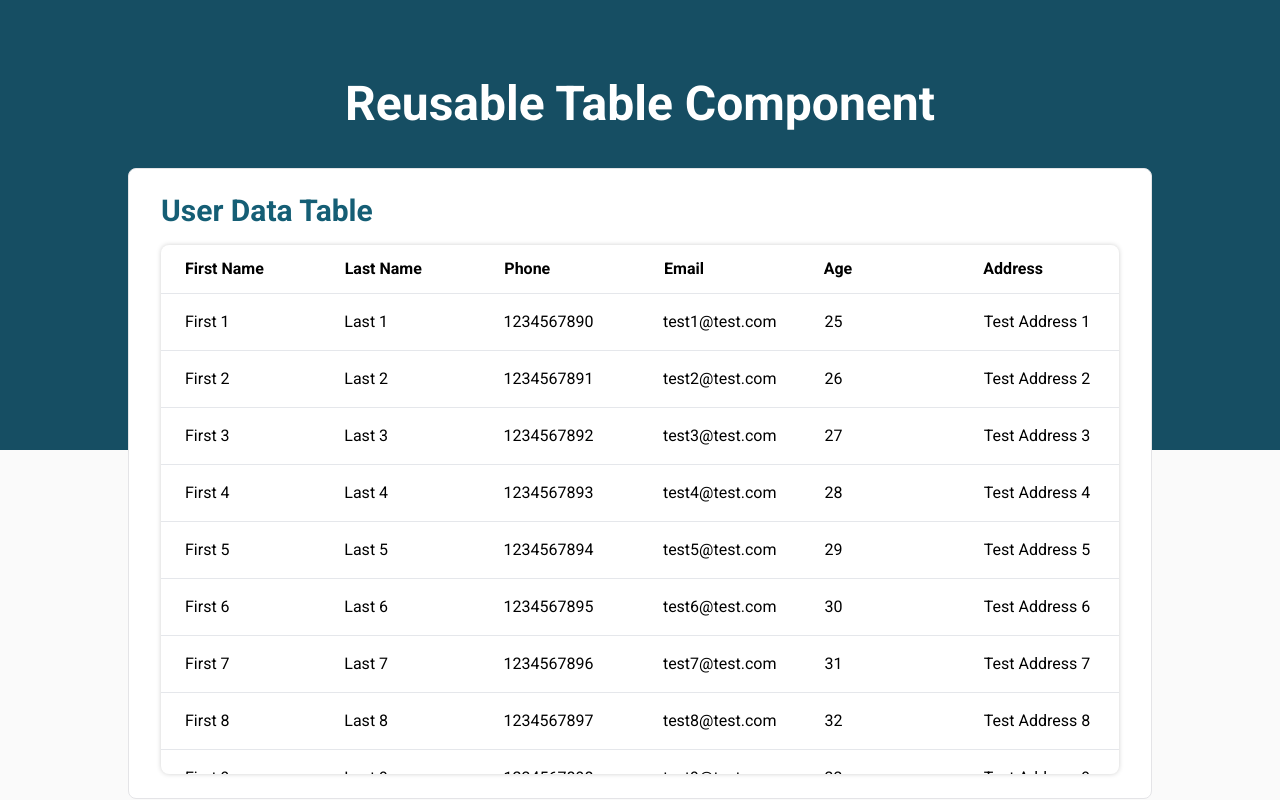
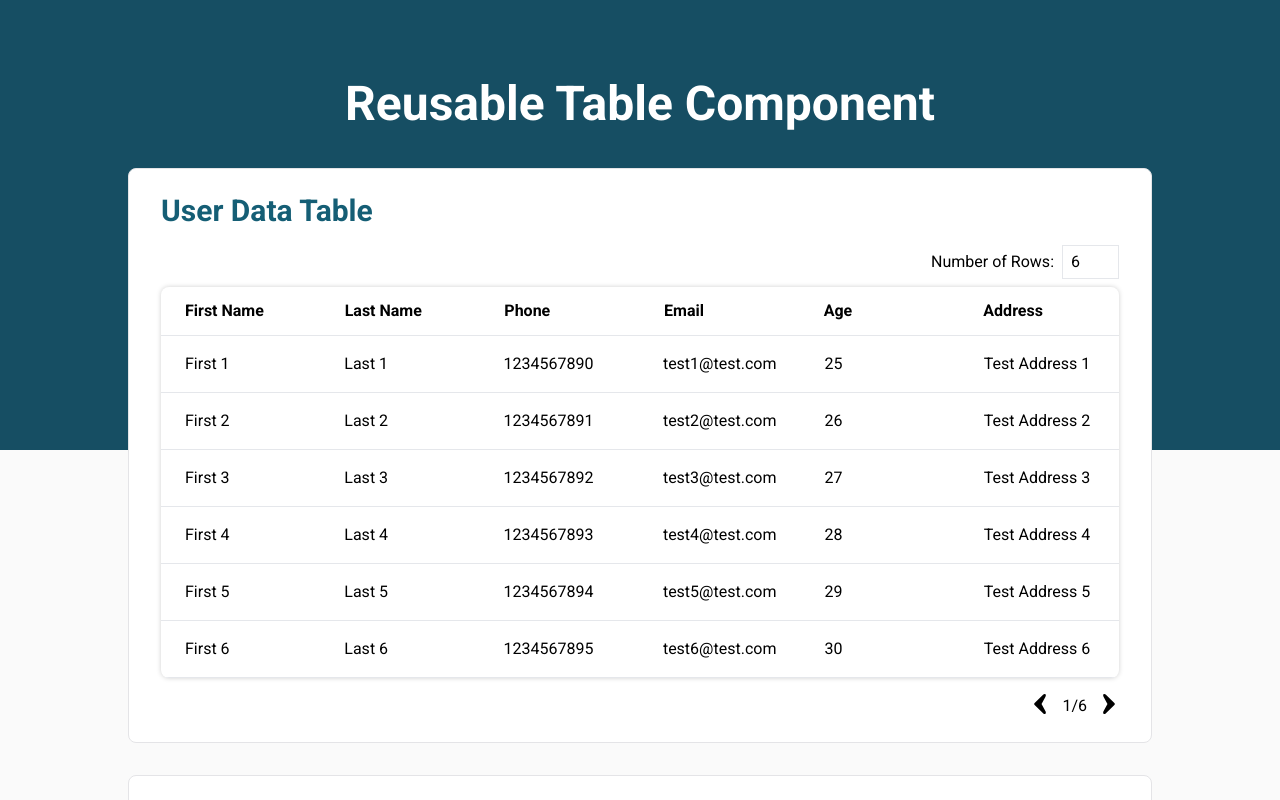
Before and after one commit to UnaizaZafar/Dynamic-React-Table-A-Feature-Rich-Reusable-Component, a Next.js app: page / in a window 1280 px wide. Shown: the top 800 px of the page. Built offline with nearby package versions, Linux system fonts and the light colour scheme.

Commit message:
feat: Pagination Added

```diff
--- a/app/components/UserTable.jsx
+++ b/app/components/UserTable.jsx
@@ -1,8 +1,42 @@
+"use client";
+import { useState } from "react";
+
 const UserTable = ({ userData, tableHeading, columns }) => {
   const data = Array.isArray(userData) ? userData : userData.data;
+  const [currentPage, setCurrentPage] = useState(1); //to be at the 1st page when page loads
+  // const rowsPerPage = 6;
+  const [rowsPerPage, setRowsPerPage] = useState(6);
+  const lastIndex = currentPage * rowsPerPage; //getting the index of last row on selected page
+  const startIndex = lastIndex - rowsPerPage;
+  const numberOfPages = Math.ceil(data.length / rowsPerPage); // divide total data with rows to get number of pages on which the data is divided
+  const records = data.slice(startIndex, lastIndex);
+  function nextPage() {
+    if (currentPage != numberOfPages) {
+      // if its not on the last page then move forwards
+      setCurrentPage((prev) => prev + 1);
+    }
+  }
+
+  function prevPage() {
+    if (currentPage != 1) {
+      setCurrentPage((prev) => prev - 1);
+    }
+  }
+
   return (
     <div className="mx-auto w-full max-w-4/5 rounded-lg px-8 py-6 text-black bg-white border border-zinc-200">
       <h1 className="text-3xl text-cyan-800 font-bold  pb-4">{tableHeading}</h1>
+      <div className="flex gap-2 mb-2 items-center justify-end">
+        <h3 className="font-medium">Number of Rows: </h3>
+        <input
+          type="number"
+          value={rowsPerPage}
+          min={1}
+          max={10}
+          onChange={() => setRowsPerPage(event.target.value)}
+          className="border pl-2 py-1"
+        />
+      </div>
       <table className="w-full  rounded-lg overflow-hidden shadow-custom-shadow flex flex-col">
         <thead className="border-b border-zinc-0 bg-zinc-0">
           <tr className="*:py-3 *:px-6 *:grow *:basis-0 w-full text-left flex">
@@ -12,14 +46,14 @@ const UserTable = ({ userData, tableHeading, columns }) => {
           </tr>
         </thead>
         <tbody className="overflow-auto w-full h-full max-h-60vh">
-          {data.map((obj, id) => (
+          {records.map((obj, id) => (
             <tr
               key={id}
               className="flex *:py-4 *:px-6 *:grow *:basis-0 border-b border-zinc-0"
             >
               {columns.map((col, id) =>
                 col.key === "inStock" ? (
-                  <td>
+                  <td key={id}>
                     {obj.inStock === true ? (
                       // tick
                       <svg
@@ -56,6 +90,49 @@ const UserTable = ({ userData, tableHeading, columns }) => {
           ))}
         </tbody>
       </table>
+      <div className="flex gap-3 mt-4 justify-end">
+        {/* previous */}
+        <svg
+          onClick={() => {
+            currentPage != 1 && setCurrentPage((prev) => prev - 1);
+          }}
+          xmlns="http://www.w3.org/2000/svg"
+          shapeRendering="geometricPrecision"
+          textRendering="geometricPrecision"
+          imageRendering="optimizeQuality"
+          fillRule="evenodd"
+          clipRule="evenodd"
+          className="size-5 rotate-180 cursor-pointer"
+          viewBox="0 0 299 511.517"
+        >
+          <path
+            fill="#000"
+            d="M12.579 436.254c-36.893 64.703 15.581 96.095 51.926 60.146L273.92 295.723c33.44-33.439 33.44-46.49 0-79.93L64.505 15.117C28.16-20.832-24.314 10.56 12.579 75.262l97.261 180.496-97.261 180.496z"
+          />
+        </svg>
+        <h3>
+          {currentPage}/{numberOfPages}
+        </h3>
+        {/* next */}
+        <svg
+          onClick={() => {
+            currentPage != numberOfPages && setCurrentPage((prev) => prev + 1);
+          }}
+          xmlns="http://www.w3.org/2000/svg"
+          shapeRendering="geometricPrecision"
+          textRendering="geometricPrecision"
+          imageRendering="optimizeQuality"
+          fillRule="evenodd"
+          clipRule="evenodd"
+          className="size-5 cursor-pointer"
+          viewBox="0 0 299 511.517"
+        >
+          <path
+            fill="#000"
+            d="M12.579 436.254c-36.893 64.703 15.581 96.095 51.926 60.146L273.92 295.723c33.44-33.439 33.44-46.49 0-79.93L64.505 15.117C28.16-20.832-24.314 10.56 12.579 75.262l97.261 180.496-97.261 180.496z"
+          />
+        </svg>
+      </div>
     </div>
   );
 };
--- a/app/page.js
+++ b/app/page.js
@@ -1,5 +1,5 @@
+
 import UserTable from "./components/UserTable";
-
 const userColumnsHeader = [
   { label: "First Name", key: "firstName" },
   { label: "Last Name", key: "lastName" },
@@ -84,6 +84,7 @@ const dummyProductData = [
     inStock: false,
   },
 ];
+
 export default function Home() {
   return (
     <>
```
Also changed, not shown: public/images/forward.svg (added).
